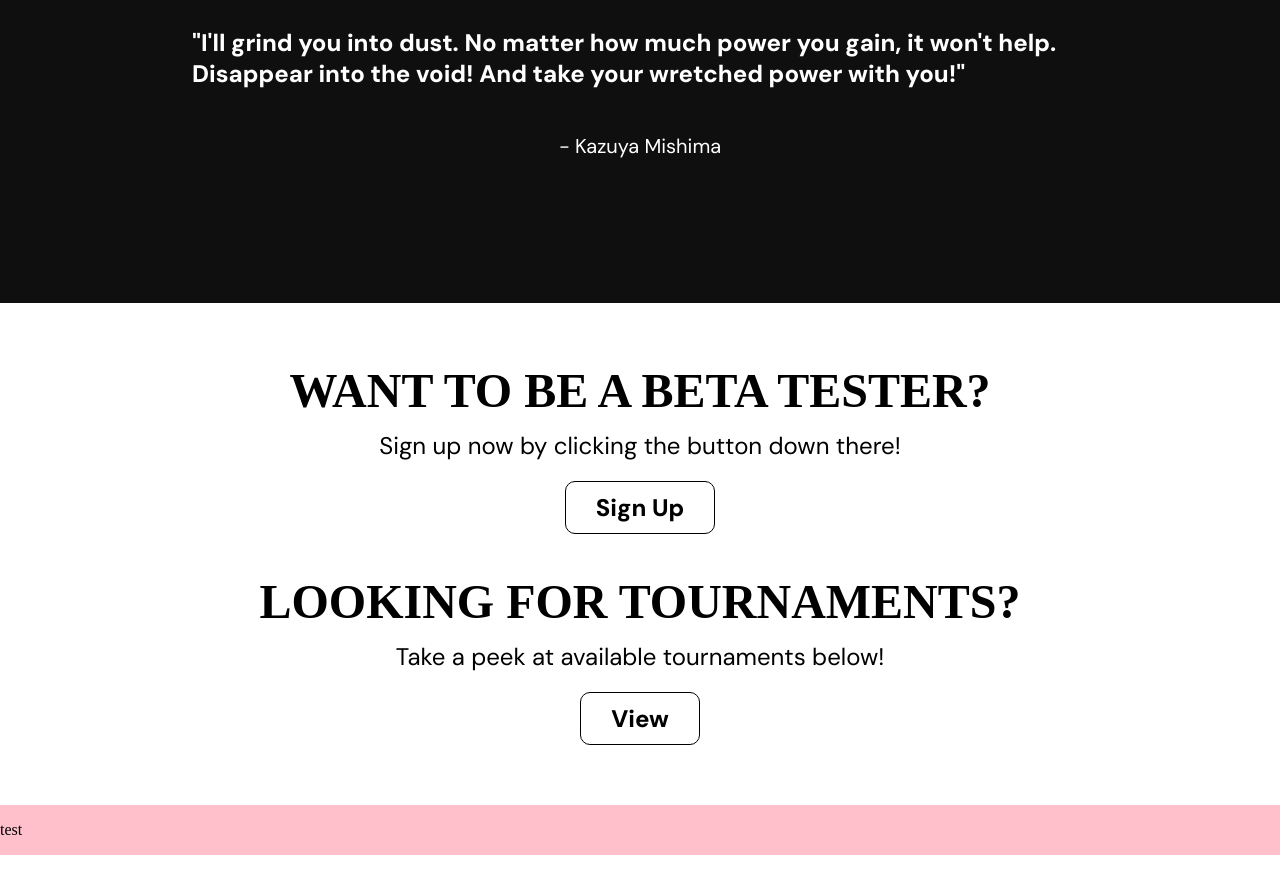
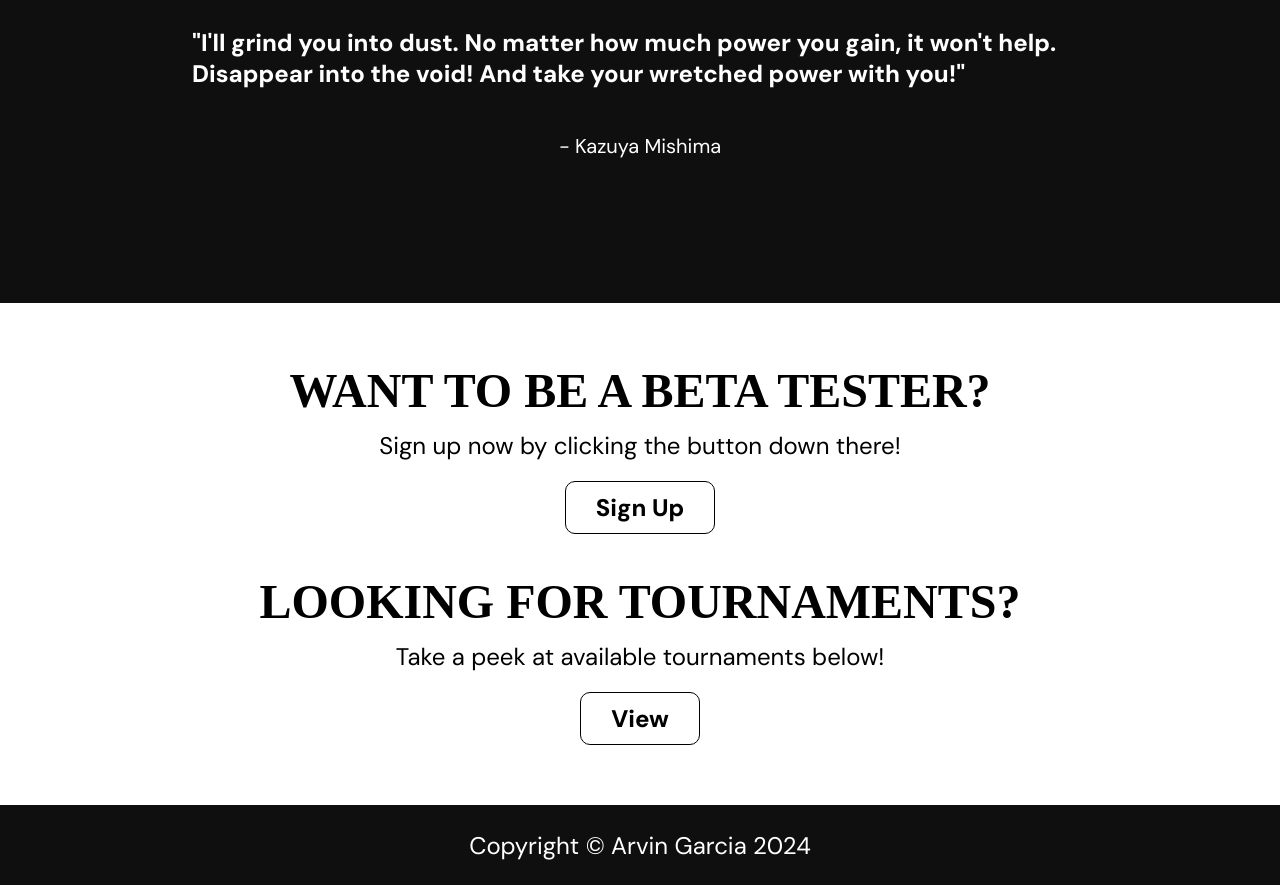
Before and after one commit to ArvsCodes/landing-page-tekken, a plain HTML site: page index.html in a window 1280 px wide. Shown: the part 3611-4496 px from the top of the page. Before the commit the page ends 4466 px from the top, so only its background shows below. Drawn offline with Linux system fonts and the light colour scheme; a web font is replaced by a local one.

Commit message:
Add the footer section of the landing page

```diff
--- a/index.html
+++ b/index.html
@@ -84,7 +84,7 @@
             </div>
         </div>
         <div class="footer">
-            <p>test</p>
+            <p>Copyright © Arvin Garcia 2024</p>
         </div>
     </body>
 </html>
--- a/styles.css
+++ b/styles.css
@@ -263,12 +263,20 @@ li:hover {
 }
 
 .footer {
+    display: flex;
+    align-items: center;
+    justify-content: center;
     margin: 0;
-    padding: 0;
-    height: 50px;
+    padding: 12px 0;
+    min-height: 80px;
     width: auto;
-    background-color: pink;
+    background-color: rgb(15, 15, 15);
+}
 
+.footer p {
+    color: white;
+    font-family: "DM Sans";
+    font-size: 24px;
 }
 
 @media only screen and (max-width: 2400px) {
@@ -345,4 +353,8 @@ li:hover {
     .call-container h1 {
         font-size: 48px;
     }
+
+    .footer {
+        padding: 0;
+    }
 }
```
